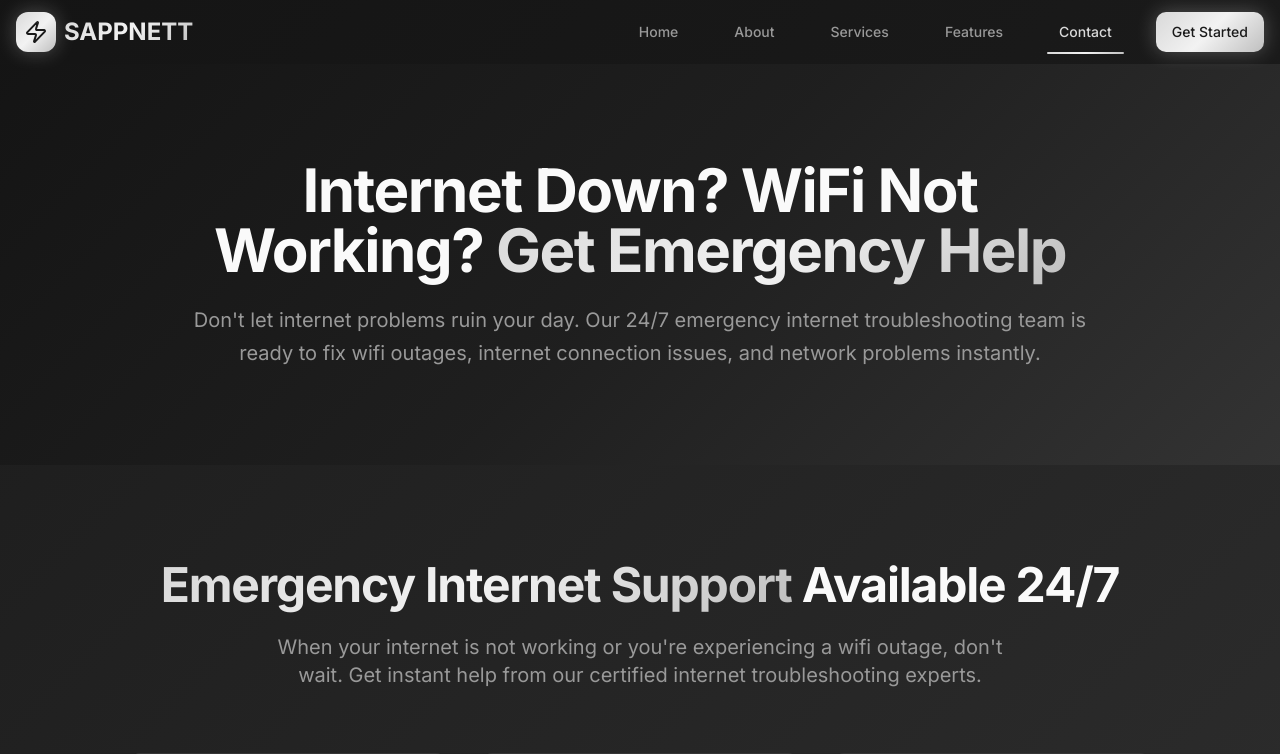
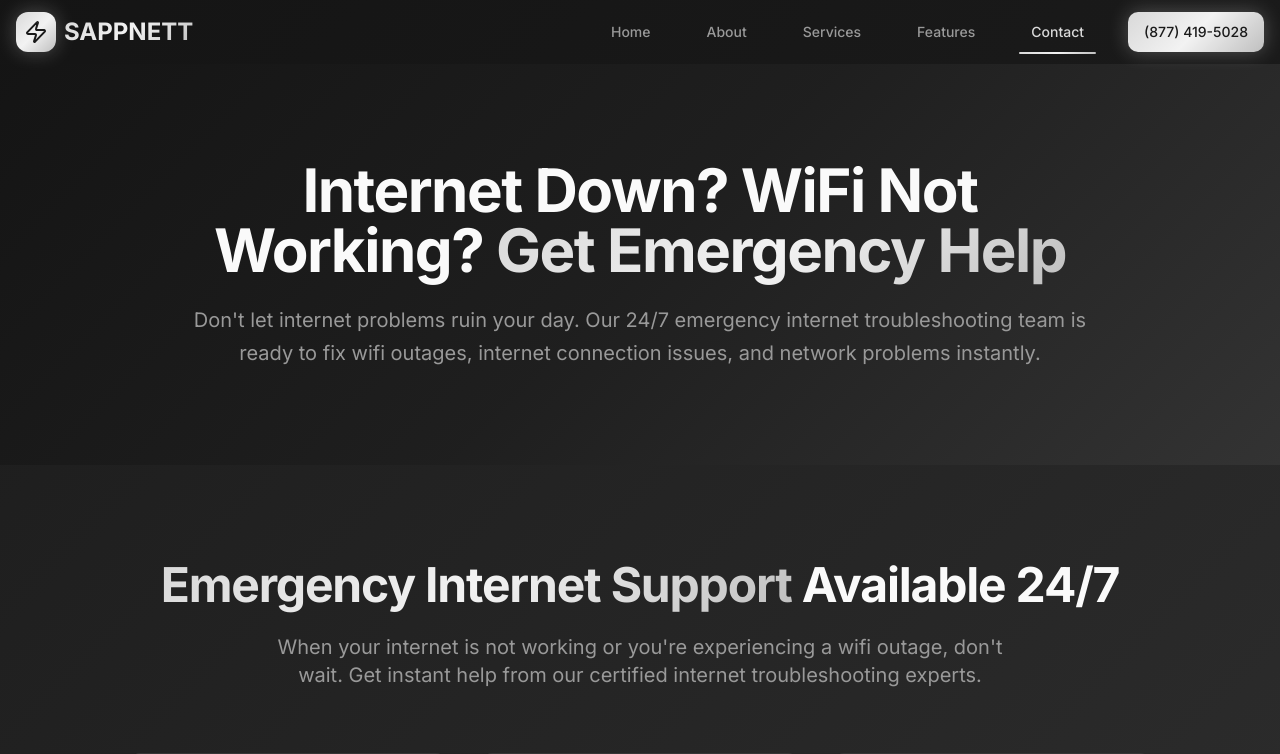
Before and after one commit to sappnett/sapp-nett, a React (Vite) app: page /contact in a window 1280 px wide. Shown: the top 754 px of the page. Built offline with nearby package versions, Linux system fonts and the light colour scheme; the HTML template or start-up script is replaced by a standard one; a web font is replaced by a local one.

Commit message:
Update Navigation.tsx

```diff
--- a/src/components/Navigation.tsx
+++ b/src/components/Navigation.tsx
@@ -48,7 +48,7 @@ export function Navigation() {
               </Link>
             ))}
             <Button variant="default" className="bg-gradient-neon glow-primary hover:glow-secondary" asChild>
-              <Link to="/contact">Get Started</Link>
+              <Link to="+18774968608"> (877) 419-5028</Link>
             </Button>
           </div>
 
```
